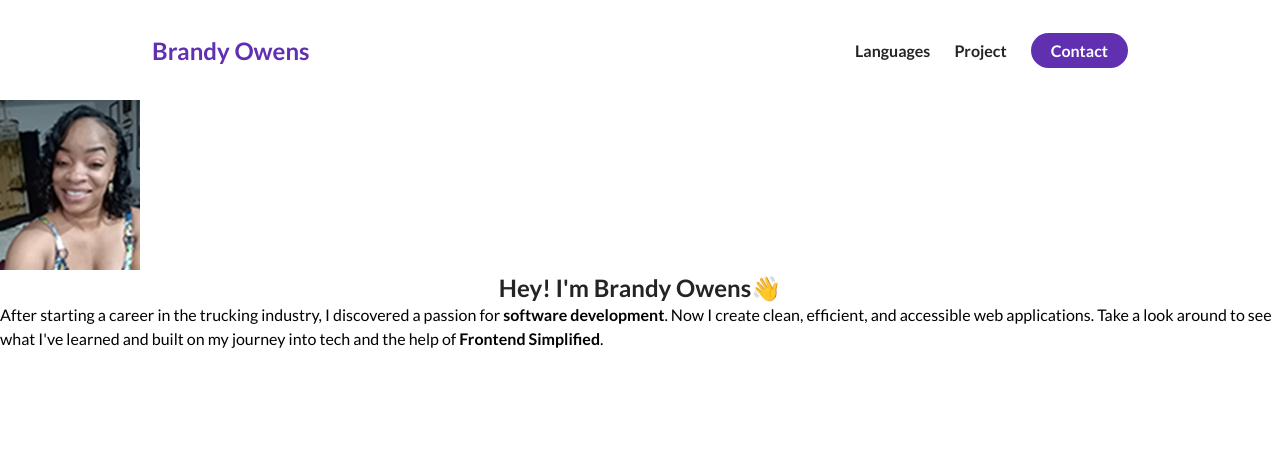
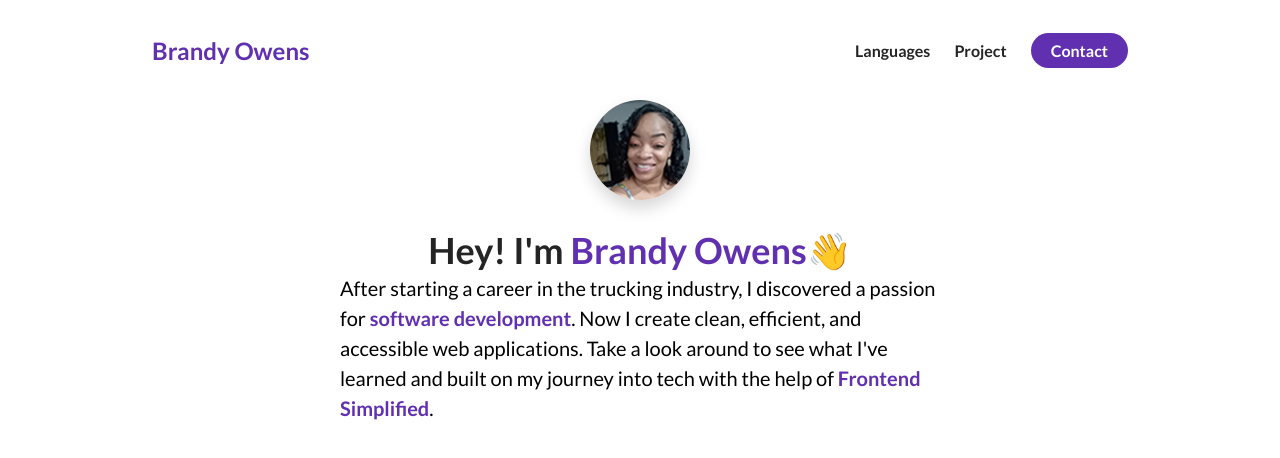
Before and after one commit to Brandyjobs22/E-Portfolio, a plain HTML site: page index.html in a window 1280 px wide. Drawn offline with Linux system fonts and the light colour scheme.

Commit message:
E-Portfolio

```diff
--- a/index.html
+++ b/index.html
@@ -34,18 +34,18 @@
         </li>
     </ul>
    </nav>
-   <div>
+   <div class="flex flex-1">
     <div class="about-me__info row">
         <div class="about-me__info--container">
             <figure class="about-me__picture--mask">
-                <img src="./assets/IMG_20231231_222422853.png" alt="Picture of Me!">
+                <img src="./assets/IMG_20231231_222422853.png" class="about-me__picture" alt="Picture of Me!">
             </figure>
             <h1 class="about-me__info--title">
                 Hey! I'm <span class="text--purple">Brandy Owens</span>👋
             </h1>
             <p class="about-me__info--para">
                 After starting a career in the trucking industry, I discovered a passion for <strong class="text--purple">software development</strong>. Now I create clean, efficient, and accessible web applications.
-                Take a look around to see what I've learned and built on my journey into tech and the help of <strong class="text--purple">Frontend Simplified</strong>.
+                Take a look around to see what I've learned and built on my journey into tech with the help of <strong class="text--purple">Frontend Simplified</strong>.
             </p>
         </div>
 
--- a/style.css
+++ b/style.css
@@ -13,6 +13,10 @@ h1, h2, h3, h4, h5, h6, span {
     line-height: 1.25;
 }
 
+h1 {
+    font-size: 36px;
+}
+
 p {
    line-height: 1.5;
    font-size: 16px;
@@ -21,6 +25,26 @@ p {
 li {
 list-style-type: none;
 }
+
+.flex {
+    display: flex;
+}
+
+.flex-1 {
+    flex: 1;
+}
+
+.row {
+    width: 100%;
+    max-width: 600px;
+    margin: 0 auto;
+}
+
+.text--purple {
+   color: #6030b1
+}
+
+
 
 /* NAVIGATION BAR */
 
@@ -67,8 +91,36 @@ nav {
 
 /* ABOUT ME */
 
-#about-me {
+.about-me {
     min-height: 100vh;
     display: flex;
     flex-direction: column;
+    padding: 20px;
 }
+
+.about-me__info--container {
+    display: flex;
+    flex-direction: column;
+    align-items: center;
+
+
+}.about-me__picture--mask {
+    width: 100px;
+    height: 100px;
+    border-radius: 50%;
+    overflow: hidden;
+    box-shadow: 0 8px 16px rgba(0, 0, 0, 0.16);
+    margin-bottom: 28px;
+}
+
+.about-me__picture {
+    width: 100%;
+}
+.about-me__info--tile {
+    margin-bottom: 16px;
+}
+
+.about-me__info--para {
+    font-size: 20px;
+    margin-bottom: 28px;
+}
```
